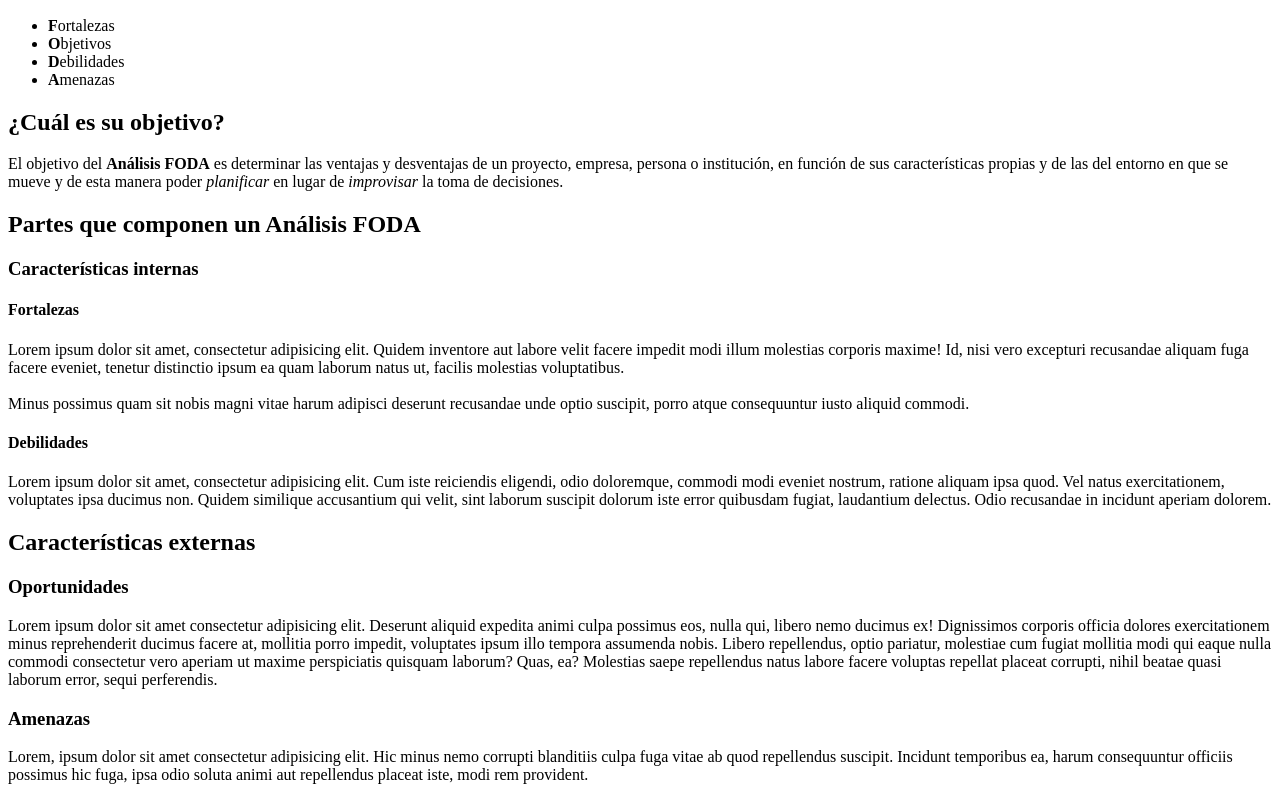
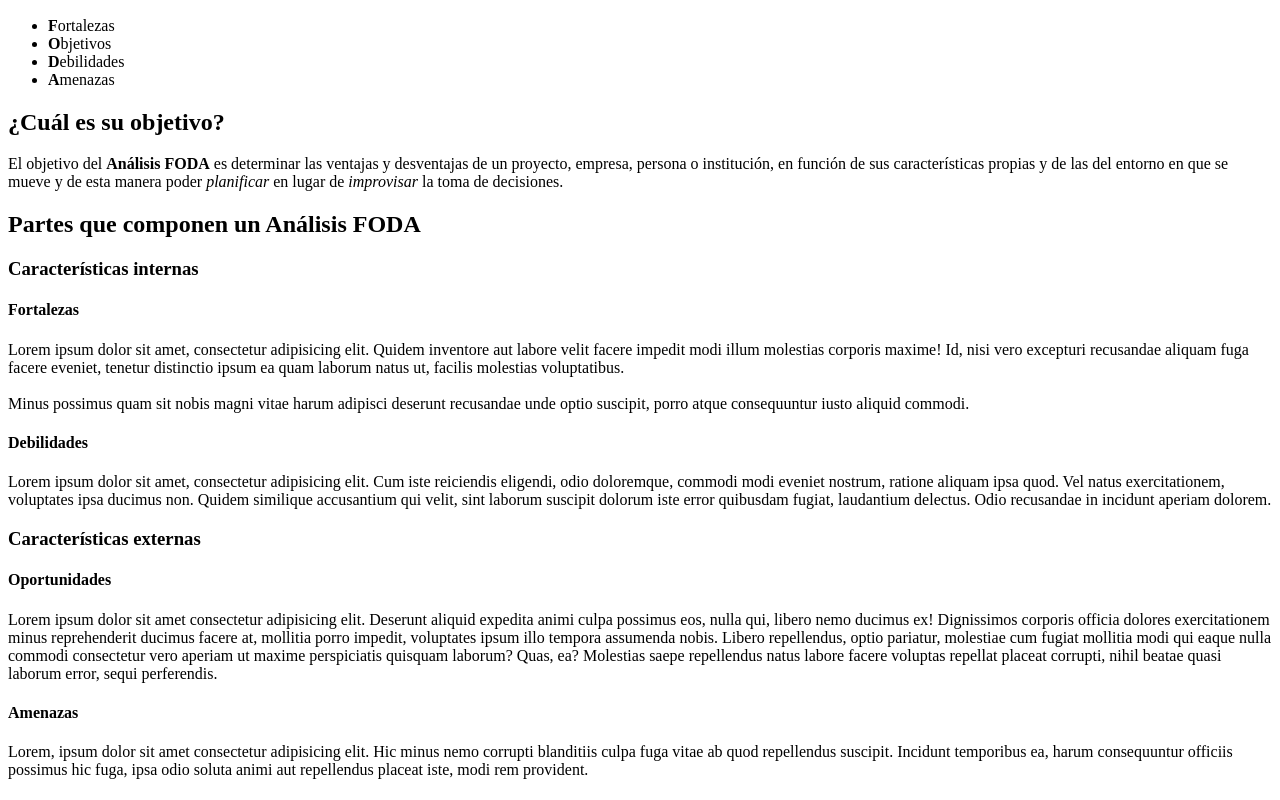
Before and after one commit to ianfranfn/Desafio.01-FODA, a plain HTML site: page index.html in a window 1280 px wide. Shown: the part 353-1153 px from the top of the page. Drawn offline with Linux system fonts and the light colour scheme.

Commit message:
correción de etiquetas h3 y h4 en los subtitulos

```diff
--- a/index.html
+++ b/index.html
@@ -41,13 +41,13 @@
 
     <p>Lorem ipsum dolor sit amet, consectetur adipisicing elit. Cum iste reiciendis eligendi, odio doloremque, commodi modi eveniet nostrum, ratione aliquam ipsa quod. Vel natus exercitationem, voluptates ipsa ducimus non. Quidem similique accusantium qui velit, sint laborum suscipit dolorum iste error quibusdam fugiat, laudantium delectus. Odio recusandae in incidunt aperiam dolorem.</p>
 
-    <h2>Características externas</h2>
+    <h3>Características externas</h3>
 
-    <h3>Oportunidades</h3>
+    <h4>Oportunidades</h4>
 
     <p>Lorem ipsum dolor sit amet consectetur adipisicing elit. Deserunt aliquid expedita animi culpa possimus eos, nulla qui, libero nemo ducimus ex! Dignissimos corporis officia dolores exercitationem minus reprehenderit ducimus facere at, mollitia porro impedit, voluptates ipsum illo tempora assumenda nobis. Libero repellendus, optio pariatur, molestiae cum fugiat mollitia modi qui eaque nulla commodi consectetur vero aperiam ut maxime perspiciatis quisquam laborum? Quas, ea? Molestias saepe repellendus natus labore facere voluptas repellat placeat corrupti, nihil beatae quasi laborum error, sequi perferendis.</p>
 
-    <h3>Amenazas</h3>
+    <h4>Amenazas</h4>
 
     <p>Lorem, ipsum dolor sit amet consectetur adipisicing elit. Hic minus nemo corrupti blanditiis culpa fuga vitae ab quod repellendus suscipit. Incidunt temporibus ea, harum consequuntur officiis possimus hic fuga, ipsa odio soluta animi aut repellendus placeat iste, modi rem provident.</p>
 
```
